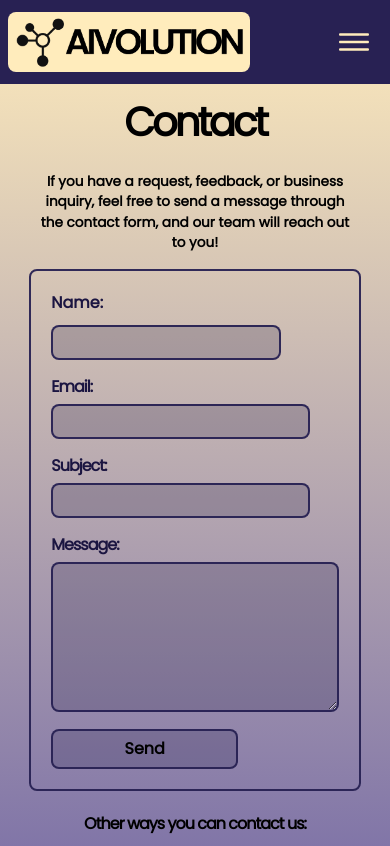
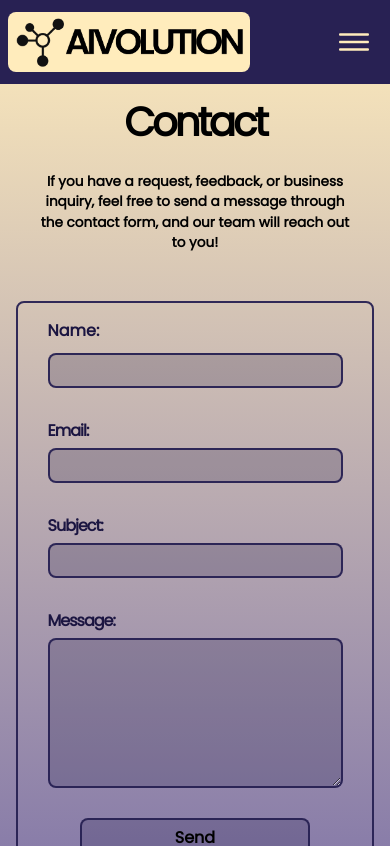
Before and after one commit to aivolution-gta/website, a Next.js app: page /contact in a window 390 px wide. Shown: the top 846 px of the page. Built offline with nearby package versions, Linux system fonts and the light colour scheme.

Commit message:
Update contact page for mobile.

```diff
--- a/components/contact/contact-form.tsx
+++ b/components/contact/contact-form.tsx
@@ -67,60 +67,84 @@ const ContactForm: React.FC = () => {
     }
 
     return (
-        <div className="w-full">
-            <form className="flex items-center justify-center mb-100">
-                <div className="flex-col md:w-[939px] border-2 border-dark-purple/95 rounded-lg p-[40px] xs:p-[20px] xs:w-[85%] ">
-                    <h3 className="font-bold text-[#1B1541] text-[1.5em] xs:text-[1em] xs:mb-[10px]">
+        <div className="w-full ">
+            <form className="flex items-center justify-center">
+                <div className="flex-col border-2 border-dark-purple/95 rounded-lg w-full mx-4">
+
+                    <div className="flex justify-center">
+                        <div className="flex flex-col w-5/6 mt-4">
+                            <h3 className="font-bold w-full text-[#1B1541] text-[1.5em] xs:text-[1em] xs:mb-[10px]">
                                 Name:
                             </h3>
+
                             <input
-                        className="outline-0 mb-[10px] h-[50px] xs:h-[35px] xs:text-[0.85em] xs:mr-[15px] xs:w-[80%] bg-[#1B1541]/20 rounded-lg border-2 border-dark-purple/95 hover:border-black p-3 font-['poppins']"
+                                className="outline-0 mb-[10px] h-[50px] xs:h-[35px] xs:text-[0.85em] xs:mr-[15px] w-full bg-[#1B1541]/20 rounded-lg border-2 border-dark-purple/95 hover:border-black p-3 font-['poppins']"
                                 type="text"
                                 value={name}
                                 onChange={(e) => setName(e.target.value)}
                             />
+                        </div>
+                    </div>
 
+                    <div className="flex justify-center">
+                        <div className="flex flex-col w-5/6 mt-4">
                             <h2 className="font-bold text-[#1B1541] text-[1.5em] xs:text-[1em] xs:my-[5px]">
                                 Email:
                             </h2>
+
                             {emailError && (
                             <div className="text-red-500 mt-2">
                                 {emailError}
                             </div>
                             )}
+
                             <input
-                        className="outline-0 mb-[10px] xs:h-[35px] xs:mr-[15px] xs:w-[90%] xs:text-[0.85em] h-[50px] bg-[#1B1541]/20 rounded-lg border-2 border-dark-purple/95 hover:border-black p-3 font-['poppins']"
+                                className="outline-0 mb-[10px] xs:h-[35px] xs:mr-[15px] xs:w-full xs:text-[0.85em] h-[50px] bg-[#1B1541]/20 rounded-lg border-2 border-dark-purple/95 hover:border-black p-3 font-['poppins']"
                                 type="email"
                                 value={email}
                                 onChange={(e) => setEmail(e.target.value)}
                             />
+                        </div>
+                    </div>
 
+                    <div className="flex justify-center">
+                        <div className="flex flex-col w-5/6 mt-4">
                             <h2 className="font-bold text-[#1B1541] text-[1.5em] xs:text-[1em] xs:my-[5px]">
                                 Subject:
                             </h2>
+
                             <input
-                        className="outline-0 mb-[10px] xs:h-[35px] xs:mr-[15px] xs:w-[90%] xs:text-[0.85em] h-[50px] bg-[#1B1541]/20 rounded-lg border-2 border-dark-purple/95 hover:border-black p-3 font-['poppins']"
+                                className="outline-0 mb-[10px] xs:h-[35px] xs:mr-[15px] xs:w-full xs:text-[0.85em] h-[50px] bg-[#1B1541]/20 rounded-lg border-2 border-dark-purple/95 hover:border-black p-3 font-['poppins']"
                                 type="text"
                                 value={subject}
                                 onChange={(e) => setSubject(e.target.value)}
                             />
+                        </div>
+                    </div>
 
+                    <div className="flex justify-center">
+                        <div className="flex flex-col w-5/6 mt-4">
                             <h2 className="font-bold text-[#1B1541] text-[1.5em] xs:text-[1em] xs:my-[5px]">
                                 Message:
                             </h2>
+
                             <textarea
                                 className="outline-0 xs:text-[0.85em] h-auto min-h-[150px] max-h-[400px] w-full bg-[#1B1541]/20 rounded-lg border-2 border-dark-purple/95 hover:border-black p-3 font-['poppins']"
                                 value={message}
                                 onChange={(e) => setMessage(e.target.value)}
                             ></textarea>
+                        </div>
+                    </div>
 
+                    <div className="flex justify-center">
                         <button
                             onClick={handleSubmit}
-                    className="mt-[10px] h-[60px] w-[855px] xs:w-[65%] xs:h-[40px] xs:text-[1em] bg-[#1B1541]/20 rounded-lg border-2 border-dark-purple/95 text-xl hover:bg-dark-purple hover:text-white transition-all ease-in-out duration-500"
+                            className="mt-[30px] mb-[20px] h-[60px] w-1/2 xs:w-[65%] xs:h-[40px] xs:text-[1em] bg-[#1B1541]/20 rounded-lg border-2 border-dark-purple/95 text-xl hover:bg-dark-purple hover:text-white transition-all ease-in-out duration-500"
                             type="submit"
                         >
                             Send
                         </button>
+                    </div>
                 </div>
             </form>
 
@@ -139,10 +163,16 @@ const ContactForm: React.FC = () => {
             )}
 
             {errorMessage && (
-                <div className="fixed xs:hidden bottom-20 left-20 m-4 h-[55px] w-[1255px]">
+                <div className="fixed md:bottom-20 md:left-20 lg:bottom-20 lg:left-20 xl:bottom-20 xl:left-20 sm:top-20 sm:left-20 m-4 h-[55px] w-[1255px]">
                     <Reveal>
                         <div className="text-center p-5 bg-dark-purple w-1/3 xs:w-1/4 xs:text-[0.85em] rounded-lg text-white relative">
                             <p>{errorMessage}</p>
+                            <button
+                                className="absolute top-2 right-2 cursor-pointer h-[25px]"
+                                onClick={() => setErrorMessage('')}
+                            >
+                                X
+                            </button>
                         </div>
                     </Reveal>
                 </div>
--- a/pages/contact.tsx
+++ b/pages/contact.tsx
@@ -14,7 +14,7 @@ export default function Contact() {
             <Reveal>
                 <div>
                     <div className="flex justify-center">
-                        <h3 className="text-center mb-4 w-5/12 xs:w-[80%] xs:text-[0.85em] ">If you have a request, feedback, or business inquiry, feel free to send a message through the contact form, and our team will reach out to you!</h3>
+                        <h3 className="text-center mb-12 w-5/12 xs:w-[80%] xs:text-[0.85em] ">If you have a request, feedback, or business inquiry, feel free to send a message through the contact form, and our team will reach out to you!</h3>
                     </div>
                     <ContactForm />
                 </div>
--- a/pages/index.tsx
+++ b/pages/index.tsx
@@ -20,7 +20,7 @@ export default function Home () {
         },
         {
             role: "Dev Team",
-            members: ["Sohum", "Advay", "Aryan", "Rohan"]
+            members: ["Sohum", "Advay", "Aryan"]
         },
         {
             role: "Design Team",
--- a/tailwind.config.ts
+++ b/tailwind.config.ts
@@ -15,7 +15,7 @@ const config = {
             },
         },
         screens: {
-            'xs': {'min': '350px', 'max': '639px'},
+            'xs': {'min': '250px', 'max': '639px'},
             'sm': {'min': '640px', 'max': '767px'},
             'md': {'min': '768px', 'max': '1023px'},
             'lg': {'min': '1024px', 'max': '1279px'},
```
Lines whose indentation alone changed are shown as unchanged.
